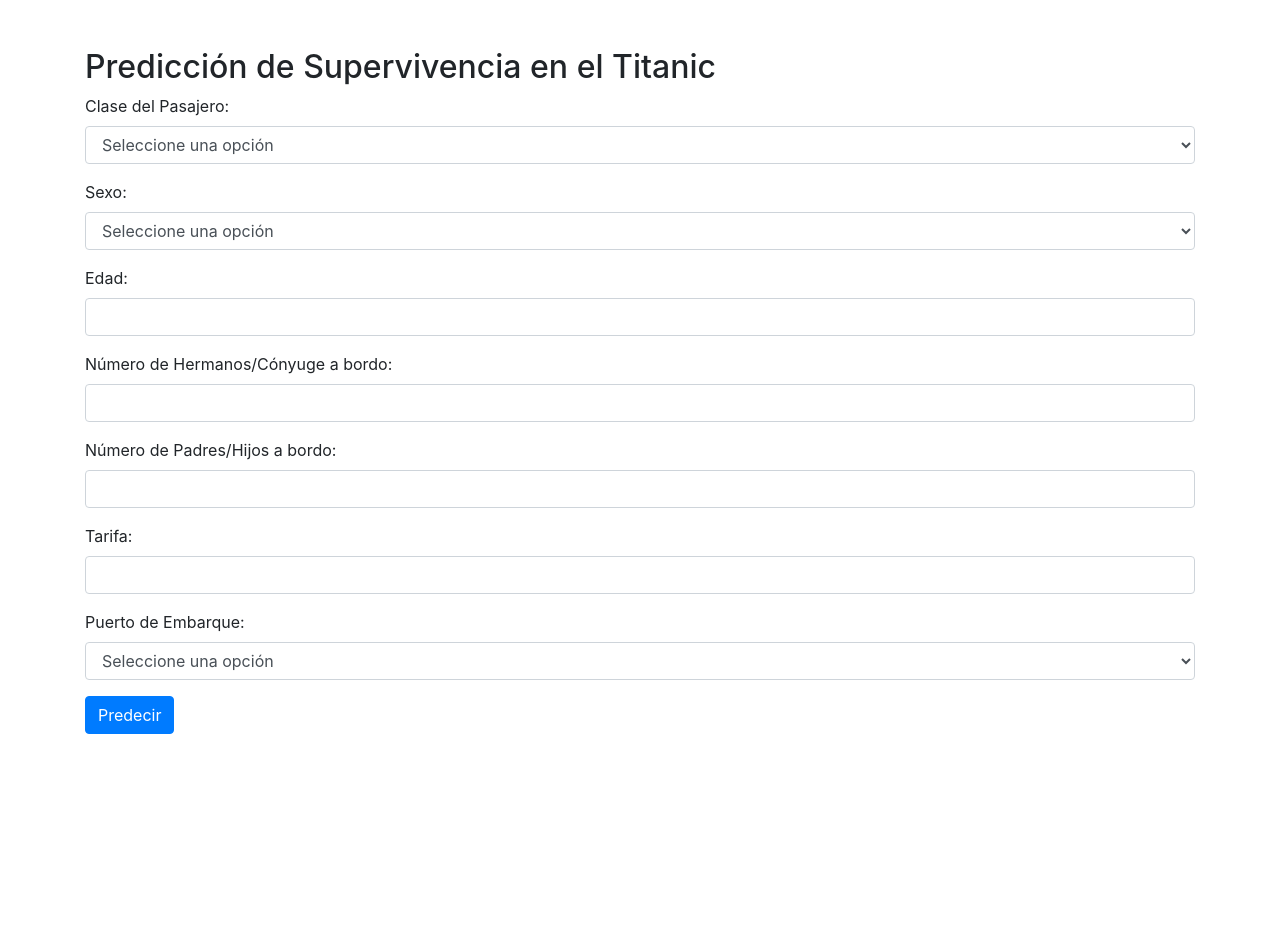
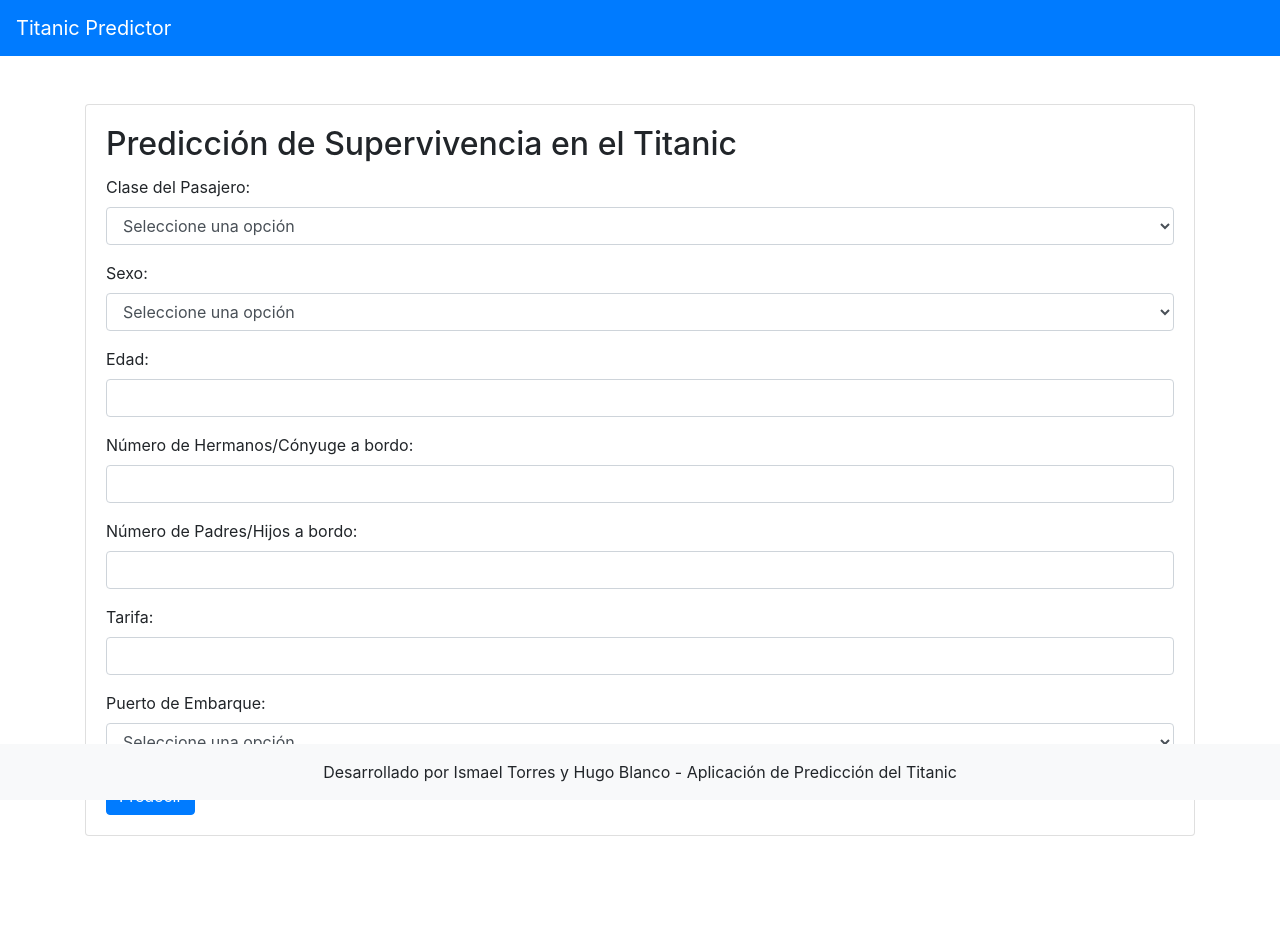
Before and after one commit to ismaeltorres00/IATitanic, a Flask app: page / in a window 1280 px wide. Before the commit the page ends 734 px from the top, so only its background shows below. Run offline with Flask 3, Linux system fonts and the light colour scheme; parts of the project's set-up code (start-up, migrations or seed data) failed here and were passed over; some libraries are stand-ins or nearby versions.

Commit message:
Front modificado

```diff
--- a/templates/index.html
+++ b/templates/index.html
@@ -1,16 +1,54 @@
 <!DOCTYPE html>
 <html lang="es">
+
 <head>
     <meta charset="UTF-8">
     <title>Predicción de Supervivencia en el Titanic</title>
     <!-- Agregar enlaces a los archivos de Bootstrap CSS -->
     <link rel="stylesheet" href="https://maxcdn.bootstrapcdn.com/bootstrap/4.5.2/css/bootstrap.min.css">
     <link rel="stylesheet" href="../static/css/style.css">
+    <style>
+        #predictionModal .modal-content {
+            background-image: url('../static/img/titanic.png'); /* Fondo del Titanic */
+            background-size: cover;
+        }
+        html, body {
+            height: 100%;
+            margin: 0;
+        }
 
+        body {
+            display: flex;
+            flex-direction: column;
+        }
+
+        .content {
+            flex: 1 0 auto; /* Ocupa el espacio disponible */
+        }
+
+        .footer {
+            flex-shrink: 0; /* Evita que se reduzca */
+            position: sticky;
+            bottom: 0;
+            width: 100%;
+        }
+    </style>
 </head>
+
 <body>
+    <nav class="navbar navbar-expand-lg navbar-dark bg-primary">
+        <a class="navbar-brand" href="#">Titanic Predictor</a>
+        <button class="navbar-toggler" type="button" data-toggle="collapse" data-target="#navbarNav"
+            aria-controls="navbarNav" aria-expanded="false" aria-label="Toggle navigation">
+            <span class="navbar-toggler-icon"></span>
+        </button>
+    </nav>
+
+    <div class="content">
         <div class="container mt-5">
-        <h2>Predicción de Supervivencia en el Titanic</h2>
+            <div class="card">
+                <div class="card-body">
+                    <h2 class="card-title">Predicción de Supervivencia en el Titanic</h2>
                     <form action="{{ url_for('predict')}}" method="post">
                         <div class="form-group">
                             <label for="pclass">Clase del Pasajero:</label>
@@ -61,11 +99,23 @@
                             </select>
                         </div>
 
-
-
                         <button type="submit" class="btn btn-primary">Predecir</button>
                     </form>
+                </div>
+            </div>
 
+            <div class="modal fade" id="predictionModal" tabindex="-1" aria-labelledby="predictionModalLabel" aria-hidden="true">
+                <div class="modal-dialog">
+                    <div class="modal-content">
+                        <div class="modal-header">
+                            <h5 class="modal-title" id="predictionModalLabel">Predicción en Proceso</h5>
+                            <button type="button" class="close" data-dismiss="modal" aria-label="Close">
+                                <span aria-hidden="true">&times;</span>
+                            </button>
+                        </div>
+                        <div class="modal-body">
+                            <div id="loadingAnimation">Cargando...</div>
+                            <div id="predictionResult" style="display:none;">
                                 <!-- Mostrar el resultado de la predicción -->
                                 <div class="mt-4">
                                     {% if prediction_text == 0 %}
@@ -75,10 +125,39 @@
                                     {% endif %}
                                 </div>
                             </div>
+                        </div>
+                    </div>
+                </div>
+            </div>
 
-    <!-- Agregar enlaces a los archivos de Bootstrap JS -->
+        </div>
+    </div>
+
+    <footer class="footer bg-light mt-5">
+        <div class="container text-center py-3">
+            <span>Desarrollado por Ismael Torres y Hugo Blanco - Aplicación de Predicción del Titanic</span>
+        </div>
+    </footer>
+
+    <script>
+        document.getElementById('predictionForm').onsubmit = function() {
+            $('#predictionModal').modal('show');
+
+            // Muestra la animación de carga durante 2 segundos
+            setTimeout(function() {
+                document.getElementById('loadingAnimation').style.display = 'none';
+                document.getElementById('predictionResult').style.display = 'block';
+                // Aquí debes actualizar el contenido de 'predictionResult' con el resultado real
+            }, 2000);
+
+            return false; // para evitar el envío del formulario
+        };
+    </script>
+
+    <!-- Bootstrap JS -->
     <script src="https://ajax.googleapis.com/ajax/libs/jquery/3.5.1/jquery.min.js"></script>
     <script src="https://cdnjs.cloudflare.com/ajax/libs/popper.js/1.16.0/umd/popper.min.js"></script>
     <script src="https://maxcdn.bootstrapcdn.com/bootstrap/4.5.2/js/bootstrap.min.js"></script>
 </body>
+
 </html>
```
Also changed, not shown: static/img/titanic.png (added). Lines whose indentation alone changed are shown as unchanged.
